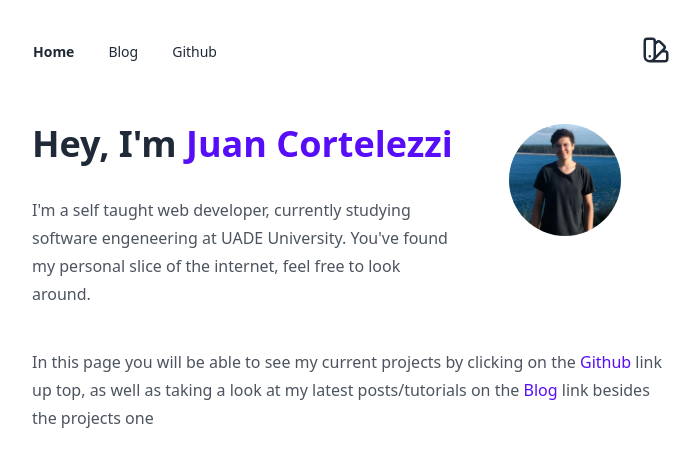
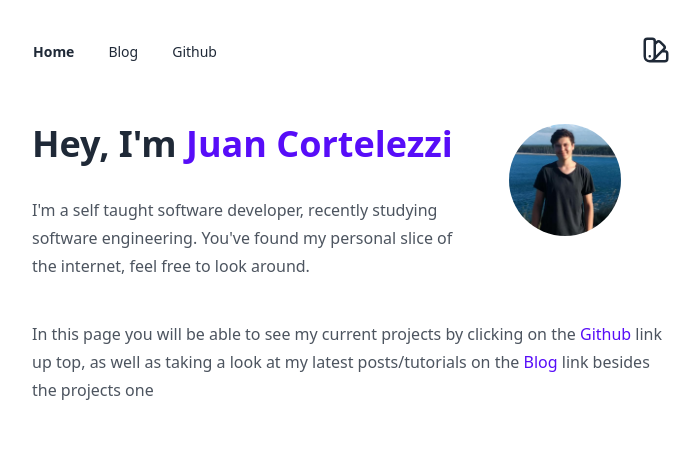
Before and after one commit to juanCortelezzi/Juans-blog, a Next.js app: page / in a window 1280 px wide. Shown: the top 466 px of the page, without its empty margins (288-988 px from the left). Built offline with nearby package versions, Linux system fonts and the light colour scheme.

Commit message:
fix(landing) unclear sentence

```diff
--- a/src/pages/index.tsx
+++ b/src/pages/index.tsx
@@ -15,9 +15,9 @@ const Home: NextPage = () => {
             Hey, I&apos;m <span className="text-primary">Juan Cortelezzi</span>
           </h1>
           <p>
-            I&apos;m a self taught web developer, currently studying software
-            engeneering at UADE University. You&apos;ve found my personal slice
-            of the internet, feel free to look around.
+            I&apos;m a self taught software developer, recently studying
+            software engineering. You&apos;ve found my personal slice of the
+            internet, feel free to look around.
           </p>
         </div>
         <div className="avatar order-first col-span-1 sm:order-last">
```
